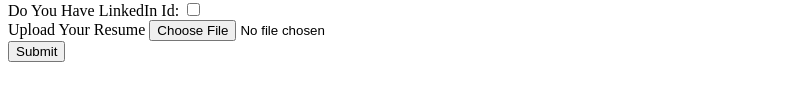
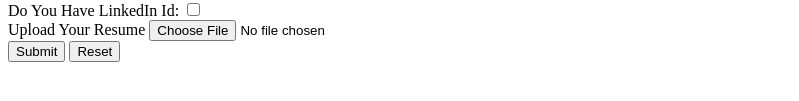
Before and after one commit to KrishnaRana238/cv, a plain HTML site: page submit.html in a window 1280 px wide. Shown: the part 219-320 px from the top of the page, without its empty margins (0-799 px from the left). Drawn offline with Linux system fonts and the light colour scheme.

Commit message:
Update submit.html

```diff
--- a/submit.html
+++ b/submit.html
@@ -27,6 +27,7 @@
       <label for="">Upload Your Resume</label>
       <input type="file" name="" value=""><br>
       <input type="submit" name="">
+      <input type="reset" name="">
     </form>
 
   </body>
```
